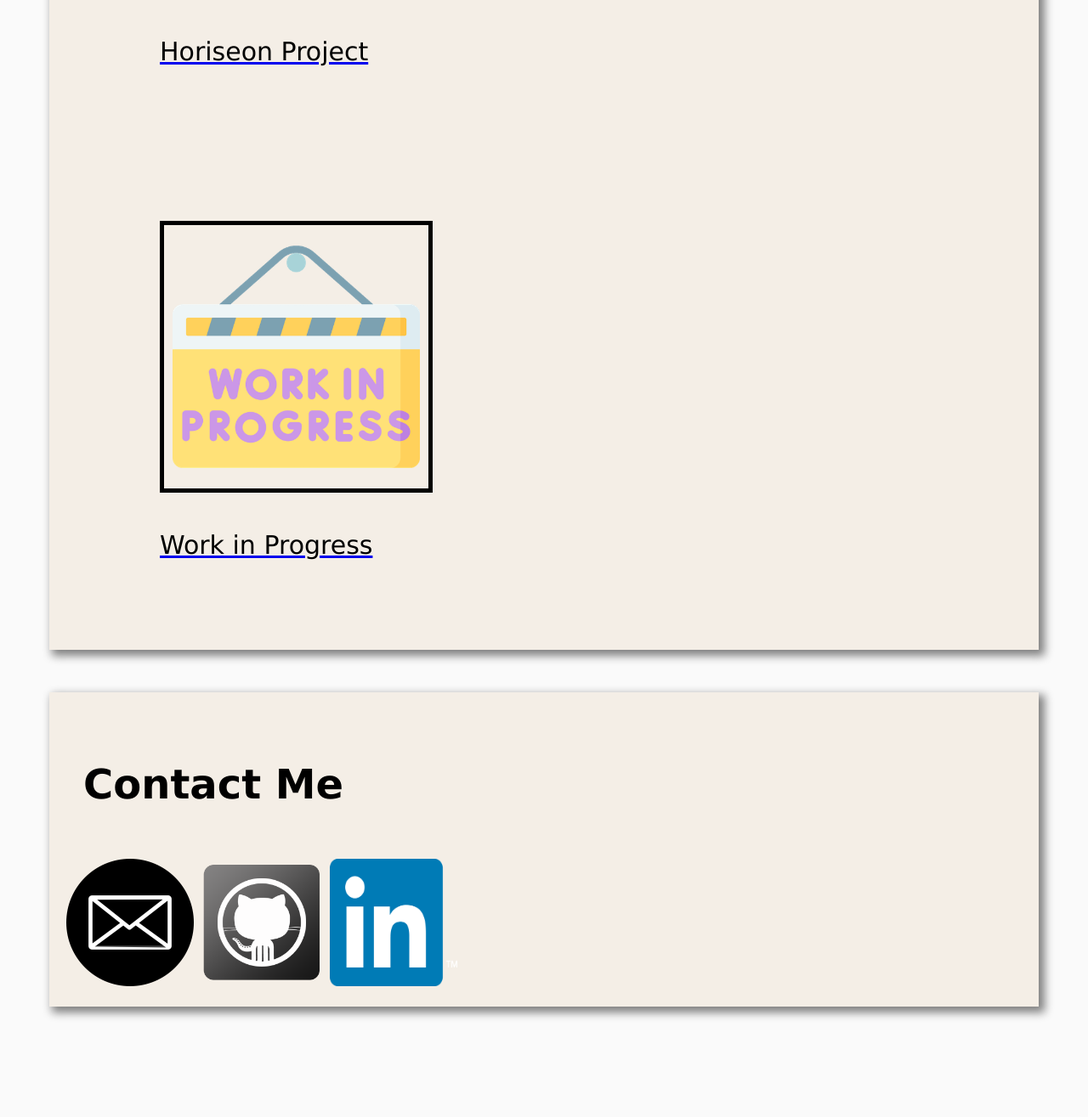
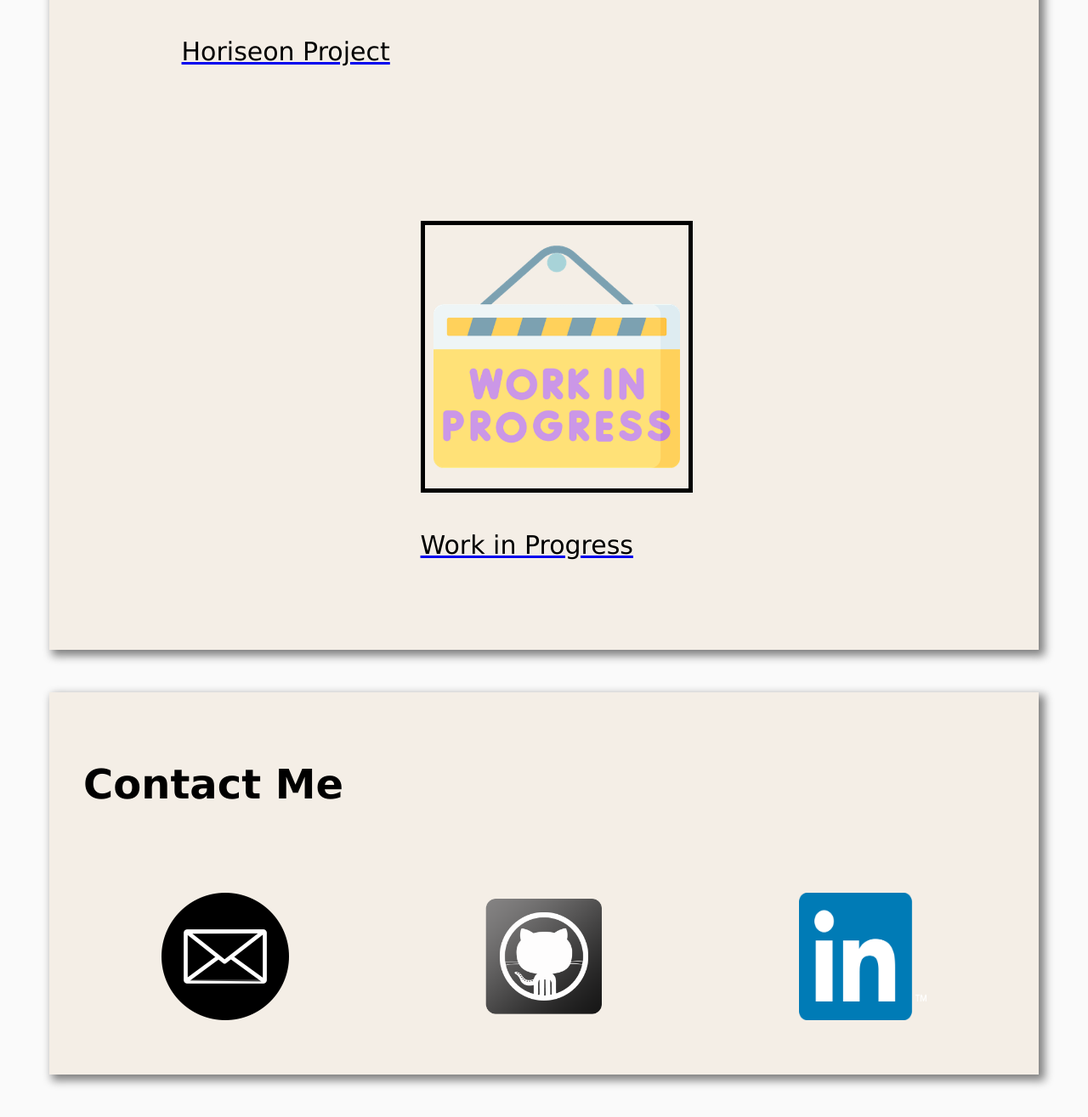
Before and after one commit to agrastp/My-Portfolio, a plain HTML site: page index.html in a window 1280 px wide. Shown: the part 2442-3757 px from the top of the page at 85% size. Before the commit the page ends 3677 px from the top, so only its background shows below. Drawn offline with Linux system fonts and the light colour scheme.

Commit message:
made changes to css

```diff
--- a/assets/style.css
+++ b/assets/style.css
@@ -98,10 +98,10 @@ p span {
 
 #project-links {
   display:flex;
-  justify-content: flex-start;
+  justify-content: space-around;
   flex-flow: row wrap;
   row-gap: 10px;
-
+}
 
 .link{
   margin: 30px;
@@ -138,7 +138,7 @@ figcaption {
 
 #information {
   display:flex;
-  justify-content: center;
+  justify-content: space-around;
   flex-flow: row wrap;
   row-gap: 10px;
 
```
